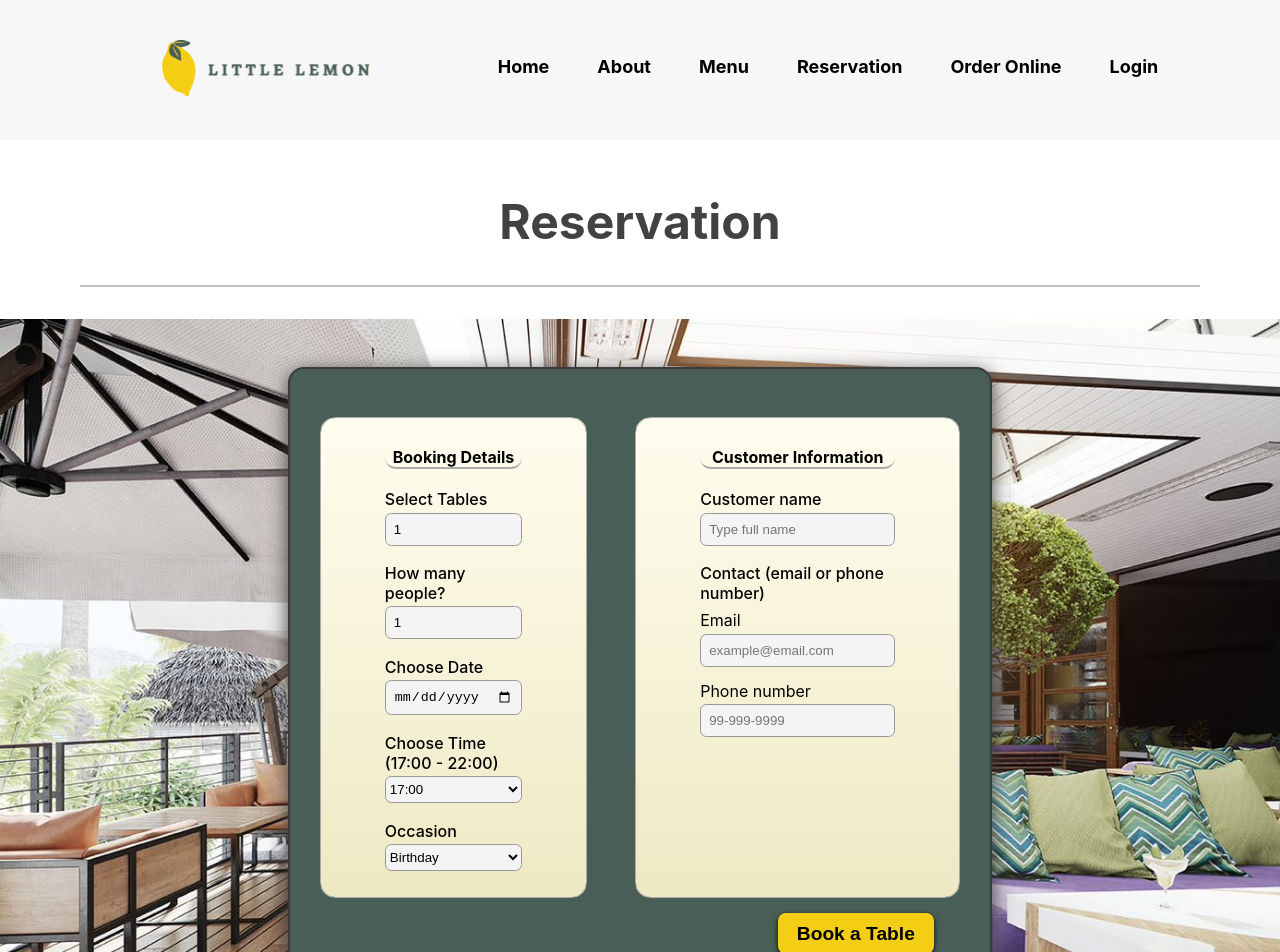
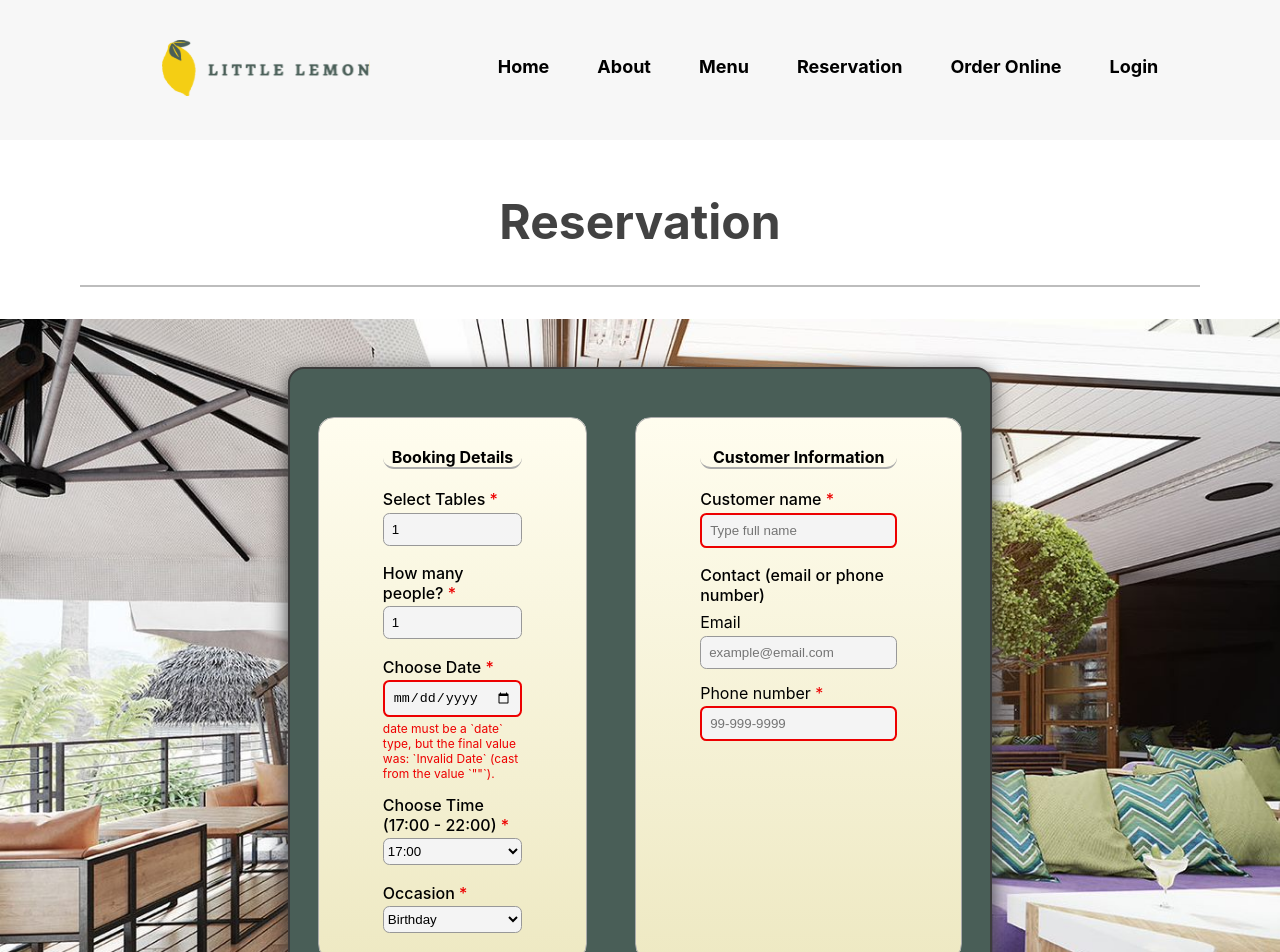
Before and after one commit to SumittaBungsud/meta-frontend-littlelemon, a React (Create React App) app: page /reservation in a window 1280 px wide. Shown: the top 952 px of the page. Built offline with nearby package versions, Linux system fonts and the light colour scheme.

Commit message:
created unit tests for form validation

```diff
--- a/src/components/ConfirmBooking.js
+++ b/src/components/ConfirmBooking.js
@@ -54,7 +54,7 @@ function ConfirmBooking({ formData, onConfirm }) {
           </p>
           <section className="confirm-body">
             {bodyForm.map((item) => (
-              <div className="confirm-body-item">
+              <div key={item.subject} className="confirm-body-item">
                 <p style={{ color: "#a4a4a4" }}>{item.subject}</p>
                 <p style={{ color: "#000000" }}>{item.value}</p>
               </div>
--- a/src/index.js
+++ b/src/index.js
@@ -3,6 +3,7 @@ import ReactDOM from "react-dom/client";
 import "./index.css";
 import "./styles/App.css";
 import "./styles/pages.css";
+import "./styles/elementStyle.css";
 import router from "./sources/routers";
 import { RouterProvider } from "react-router-dom";
 import reportWebVitals from "./reportWebVitals";
--- a/src/routes/BookingForm.js
+++ b/src/routes/BookingForm.js
@@ -1,13 +1,16 @@
 import React, { useEffect, useState, useContext } from "react";
 import Header from "../components/Header";
+import resImg from "../img/restaurant.jpg";
+// const Header = () => {};
+// const resImg = "";
 import ConfirmBooking from "../components/ConfirmBooking";
-import resImg from "../img/restaurant.jpg";
 import { FormContext } from "../sources/contexts/FormProvider";
 
 function BookingForm() {
   const [currDate, setCurrDate] = useState("");
   const [isConfirm, setConfirm] = useState(false);
-  const { setForm, values, formAttributes } = useContext(FormContext);
+  const { setForm, values, errors, isFormValid, formAttributes } =
+    useContext(FormContext);
   const maxTime = "22:00";
   const minTime = "17:00";
   const initialize = {
@@ -16,12 +19,12 @@ function BookingForm() {
     phone: "",
     table: 1,
     people: 1,
-    date: new Date(),
+    date: "",
     time: minTime,
     occasion: "Birthday",
   };
 
-  const handleBooking = (e) => {
+  const handleBooking = async (e) => {
     e.preventDefault();
     // alert(JSON.stringify(values, null, 2));
     setConfirm(true);
@@ -46,7 +49,7 @@ function BookingForm() {
               <h2>Booking Details</h2>
               <section className="form-item">
                 <label htmlFor="table" className="form-label-group">
-                  Select Tables
+                  Select Tables <span>*</span>
                 </label>
                 <input
                   id="table"
@@ -59,10 +62,13 @@ function BookingForm() {
                   {...formAttributes("table")}
                   required
                 />
+                {errors.table.isValid ? null : (
+                  <p className="error">{errors.table.message}</p>
+                )}
               </section>
               <section className="form-item">
                 <label htmlFor="people" className="form-label-group">
-                  How many people?
+                  How many people? <span>*</span>
                 </label>
                 <input
                   id="people"
@@ -74,10 +80,13 @@ function BookingForm() {
                   {...formAttributes("people")}
                   required
                 />
+                {errors.people.isValid ? null : (
+                  <p className="error">{errors.people.message}</p>
+                )}
               </section>
               <section className="form-item">
                 <label htmlFor="date" className="form-label-group">
-                  Choose Date
+                  Choose Date <span>*</span>
                 </label>
                 <input
                   id="date"
@@ -87,10 +96,13 @@ function BookingForm() {
                   {...formAttributes("date")}
                   required
                 />
+                {errors.date.isValid ? null : (
+                  <p className="error">{errors.date.message}</p>
+                )}
               </section>
               <section className="form-item">
                 <label htmlFor="time" className="form-label-group">
-                  Choose Time ({minTime} - {maxTime})
+                  Choose Time ({minTime} - {maxTime}) <span>*</span>
                 </label>
                 <select
                   id="time"
@@ -111,10 +123,13 @@ function BookingForm() {
                   <option>21:00</option>
                   <option>22:00</option>
                 </select>
+                {errors.time.isValid ? null : (
+                  <p className="error">{errors.time.message}</p>
+                )}
               </section>
               <section className="form-item">
                 <label htmlFor="occasion" className="form-label-group">
-                  Occasion
+                  Occasion <span>*</span>
                 </label>
                 <select
                   id="occasion"
@@ -131,13 +146,16 @@ function BookingForm() {
                   <option value="Birthday">Birthday</option>
                   <option value="Anniversary">Anniversary</option>
                 </select>
+                {errors.occasion.isValid ? null : (
+                  <p className="error">{errors.occasion.message}</p>
+                )}
               </section>
             </fieldset>
             <fieldset className="form-section section-client">
               <h2>Customer Information</h2>
               <section className="form-item">
                 <label htmlFor="name" className="form-label-group">
-                  Customer name
+                  Customer name <span>*</span>
                 </label>
                 <input
                   id="name"
@@ -147,6 +165,9 @@ function BookingForm() {
                   {...formAttributes("name")}
                   required
                 />
+                {errors.name.isValid ? null : (
+                  <p className="error">{errors.name.message}</p>
+                )}
               </section>
               <section className="form-item">
                 <label className="form-label-group">
@@ -162,22 +183,38 @@ function BookingForm() {
                       placeholder="example@email.com"
                       {...formAttributes("email")}
                     />
+                    {errors.email.isValid ? null : (
+                      <p className="error">{errors.email.message}</p>
+                    )}
                   </section>
                   <section className="form-item">
-                    <label htmlFor="phone">Phone number</label>
+                    <label htmlFor="phone">
+                      Phone number <span>*</span>
+                    </label>
                     <input
                       id="phone"
                       name="phone"
                       type="tel"
                       placeholder="99-999-9999"
+                      pattern="([0-9]{10})"
+                      max={10}
                       {...formAttributes("phone")}
+                      required
                     />
+                    {errors.phone.isValid ? null : (
+                      <p className="error">{errors.phone.message}</p>
+                    )}
                   </section>
                 </section>
               </section>
             </fieldset>
             <section className="form-submit">
-              <input className="button" type="submit" value="Book a Table" />
+              <input
+                disabled={!isFormValid}
+                className="button"
+                type="submit"
+                value="Book a Table"
+              />
             </section>
           </form>
         </div>
--- a/src/sources/contexts/FormProvider.js
+++ b/src/sources/contexts/FormProvider.js
@@ -1,27 +1,124 @@
-import React, { createContext, useState } from "react";
+import React, { createContext, useEffect, useState } from "react";
+import * as Yup from "yup";
 
 const FormContext = createContext(null);
 
 function FormProvider({ children }) {
   const [values, setValues] = useState({});
+  const [errors, setErrors] = useState({
+    name: {
+      message: "",
+      isValid: true,
+    },
+    email: {
+      message: "",
+      isValid: true,
+    },
+    phone: {
+      message: "",
+      isValid: true,
+    },
+    table: {
+      message: "",
+      isValid: true,
+    },
+    people: {
+      message: "",
+      isValid: true,
+    },
+    date: {
+      message: "",
+      isValid: false,
+    },
+    time: {
+      message: "",
+      isValid: true,
+    },
+    occasion: {
+      message: "",
+      isValid: true,
+    },
+  });
+
+  const schema = Yup.object({
+    name: Yup.string().required("Please fill out this field."),
+    email: Yup.string().email("Please correct the email format."),
+    phone: Yup.string()
+      .required("Please fill out this field.")
+      .matches(/([0-9]{10})/, "Phone must have 10 numbers.")
+      .max(10, "Phone must have 10 numbers."),
+    table: Yup.number("This field must be numbers.")
+      .required("Please fill out this field.")
+      .min(1, "Value must be at least 1 and up to 10.")
+      .max(10, "Value must be at least 1 and up to 10."),
+    people: Yup.number("This field must be numbers.")
+      .required("Please fill out this field.")
+      .min(1, "Value must be at least 1 and up to 10.")
+      .max(10, "Value must be at least 1 and up to 10."),
+    date: Yup.date("Please correct the date format.").required(
+      "Please fill out this field."
+    ),
+    time: Yup.string()
+      .required("Please fill out this field.")
+      .matches(
+        /(17:00|18:00|19:00|20:00|21:00|22:00)/,
+        "Time must be in range 17:00 to 22:00."
+      ),
+    occasion: Yup.string().required("Please fill out this field."),
+  });
+
+  const setForm = async (initialize) => {
+    setValues(initialize);
+    validation(initialize);
+  };
+
+  const validation = (props, name) => {
+    schema
+      .validate(props)
+      .then((res) => {
+        setErrors((prev) => ({
+          ...prev,
+          [name]: { message: "", isValid: true },
+        }));
+        console.log(res);
+      })
+      .catch((err) => {
+        setErrors((prev) => ({
+          ...prev,
+          [err.path]: { message: err.message, isValid: false },
+        }));
+      });
+  };
 
   const formAttributes = (name) => {
     return {
       value: values[name],
-      onChange: (e) => setValues({ ...values, [name]: e.target.value }),
+      onChange: (e) => {
+        setValues((prevValue) => {
+          validation({ ...prevValue, [name]: e.target.value }, name);
+          return { ...prevValue, [name]: e.target.value };
+        });
+      },
     };
-  };
-
-  const setForm = (initialize) => {
-    setValues(initialize);
   };
 
   const value = {
     setForm,
     values,
+    errors,
+    isFormValid:
+      errors.name.isValid &&
+      errors.email.isValid &&
+      errors.phone.isValid &&
+      errors.table.isValid &&
+      errors.people.isValid &&
+      errors.date.isValid &&
+      errors.time.isValid &&
+      errors.occasion.isValid,
     formAttributes,
   };
 
+  useEffect(() => {}, [setValues]);
   return <FormContext.Provider value={value}>{children}</FormContext.Provider>;
 }
 
--- a/src/styles/App.css
+++ b/src/styles/App.css
@@ -47,12 +47,6 @@ nav li a {
   font-size: large;
   text-decoration: none;
   color: #000000;
-}
-
-.button:hover {
-  color: #ffffff;
-  background-color: #ee9972;
-  border-radius: 0.5rem;
 }
 
 .main-container {
--- /dev/null
+++ b/src/styles/elementStyle.css
@@ -0,0 +1,23 @@
+.button:hover {
+  color: #ffffff;
+  background-color: #ee9972;
+  border-radius: 0.5rem;
+}
+.button:disabled {
+  color: #c8c8c8;
+  background-color: #959595;
+}
+
+.form-item .error {
+  font-size: 0.75rem;
+  margin: auto 0;
+  color: #ed0000;
+}
+.form-item input:invalid {
+  border: 2px solid #ed0000;
+}
+.form-item span {
+  color: #ed0000;
+}
+
+/* border: 2px solid #000000; */
```
Also changed, not shown: jest-config.js (deleted, +0 -11 lines), jest.config.js (added, +10 -0 lines), package.json (+3 -9 lines), src/setupTests.js (+1 -5 lines), 2 other files (tests, documents, lock files or other folders).
